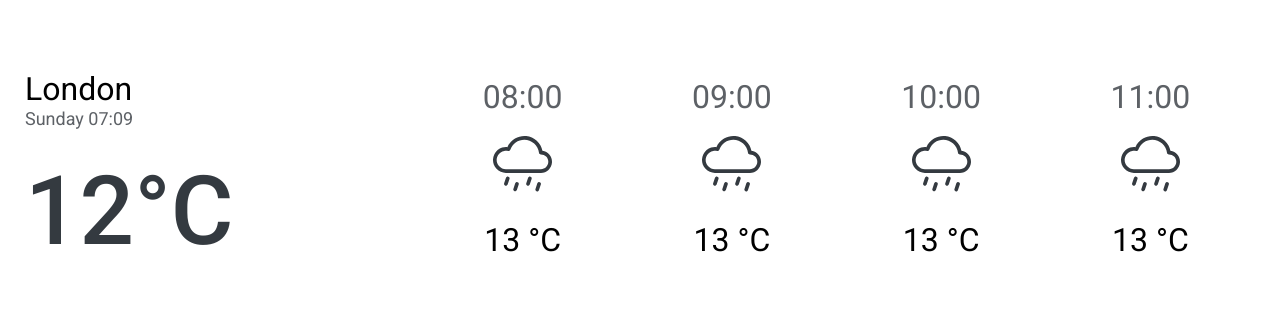
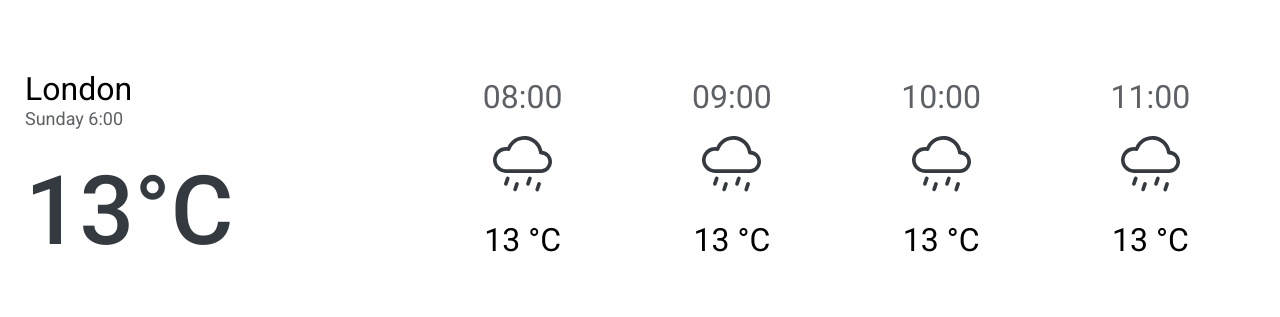
Before and after one commit to VladyslavHimself/weather-app, a React (Create React App) app: page / in a window 1280 px wide. Shown: the part 134-451 px from the top of the page. Built offline with nearby package versions, Linux system fonts and the light colour scheme.

Commit message:
separate components

```diff
--- /dev/null
+++ b/src/components/AverageData/Component.tsx
@@ -0,0 +1,20 @@
+import classes from './styles.module.scss';
+
+interface IProps {
+    city: string;
+    day: string;
+    temperature: number;
+    time: string;
+}
+
+function AverageData({ city, day, time, temperature }: IProps) {
+    return (
+        <div className={classes['average-data']}>
+            <div className={classes['average-data__city']}>{city}</div>
+            <div className={classes['average-data__time']}>{`${day} ${time}`}</div>
+            <div className={classes['average-data__temperature']}>{temperature}°C</div>
+        </div>
+    );
+}
+
+export default AverageData;
--- /dev/null
+++ b/src/components/AverageData/styles.module.scss
@@ -0,0 +1,34 @@
+@import '../../styles/variables';
+@import '../../styles/colors';
+
+.average-data {
+    width: 256px;
+
+    display: flex;
+
+    font-family: 'Roboto';
+    font-style: normal;
+    flex-direction: column;
+
+    &__city {
+        font-weight: 400;
+        font-size: 32px;
+        line-height: 38px;
+    }
+
+    &__time {
+        font-weight: 400;
+        font-size: 18px;
+        line-height: 21px;
+        color: $text-color-secondary;
+    }
+
+    &__temperature {
+        font-style: normal;
+        font-weight: 500;
+        font-size: 96px;
+        line-height: 112px;
+        color: $text-color;
+        margin-top: 26px;
+    }
+}
--- a/src/components/TodayWeather/Component.tsx
+++ b/src/components/TodayWeather/Component.tsx
@@ -1,15 +1,12 @@
 import cloudySvg from '../../assets/cloud.svg';
+import AverageData from '../AverageData/Component';
 import classes from './styles.module.scss';
 
 function TodayWeather() {
     return (
         <div className={classes['today-weather']}>
             <div className={classes.container}>
-                <div className={classes['average-data']}>
-                    <div className={classes['average-data__city']}>London</div>
-                    <div className={classes['average-data__time']}>Sunday 07:09</div>
-                    <div className={classes['average-data__temperature']}>12°C</div>
-                </div>
+                <AverageData city="London" day="Sunday" temperature={13} time="6:00" />
                 <div className={classes['general-data']}>
                     <div className={classes['data-item']}>
                         <div className={classes['data-item__time']}>08:00</div>
--- a/src/components/TodayWeather/styles.module.scss
+++ b/src/components/TodayWeather/styles.module.scss
@@ -14,38 +14,6 @@
         display: flex;
         justify-content: space-between;
         flex-wrap: wrap;
-    }
-}
-
-.average-data {
-    width: 256px;
-
-    display: flex;
-
-    font-family: 'Roboto';
-    font-style: normal;
-    flex-direction: column;
-
-    &__city {
-        font-weight: 400;
-        font-size: 32px;
-        line-height: 38px;
-    }
-
-    &__time {
-        font-weight: 400;
-        font-size: 18px;
-        line-height: 21px;
-        color: $text-color-secondary;
-    }
-
-    &__temperature {
-        font-style: normal;
-        font-weight: 500;
-        font-size: 96px;
-        line-height: 112px;
-        color: $text-color;
-        margin-top: 26px;
     }
 }
 
```
Also changed, not shown: 1 other file (tests, documents, lock files or other folders).
